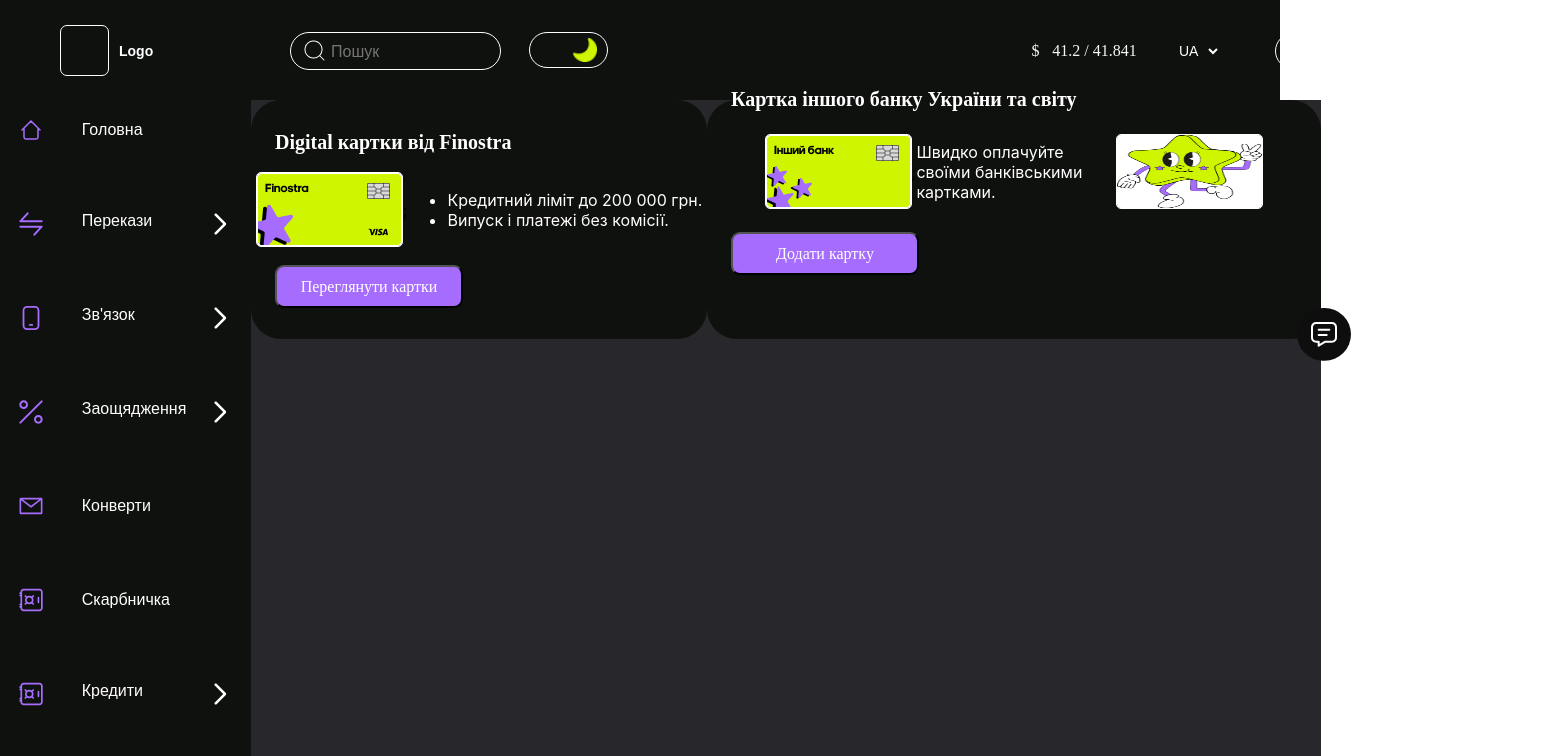
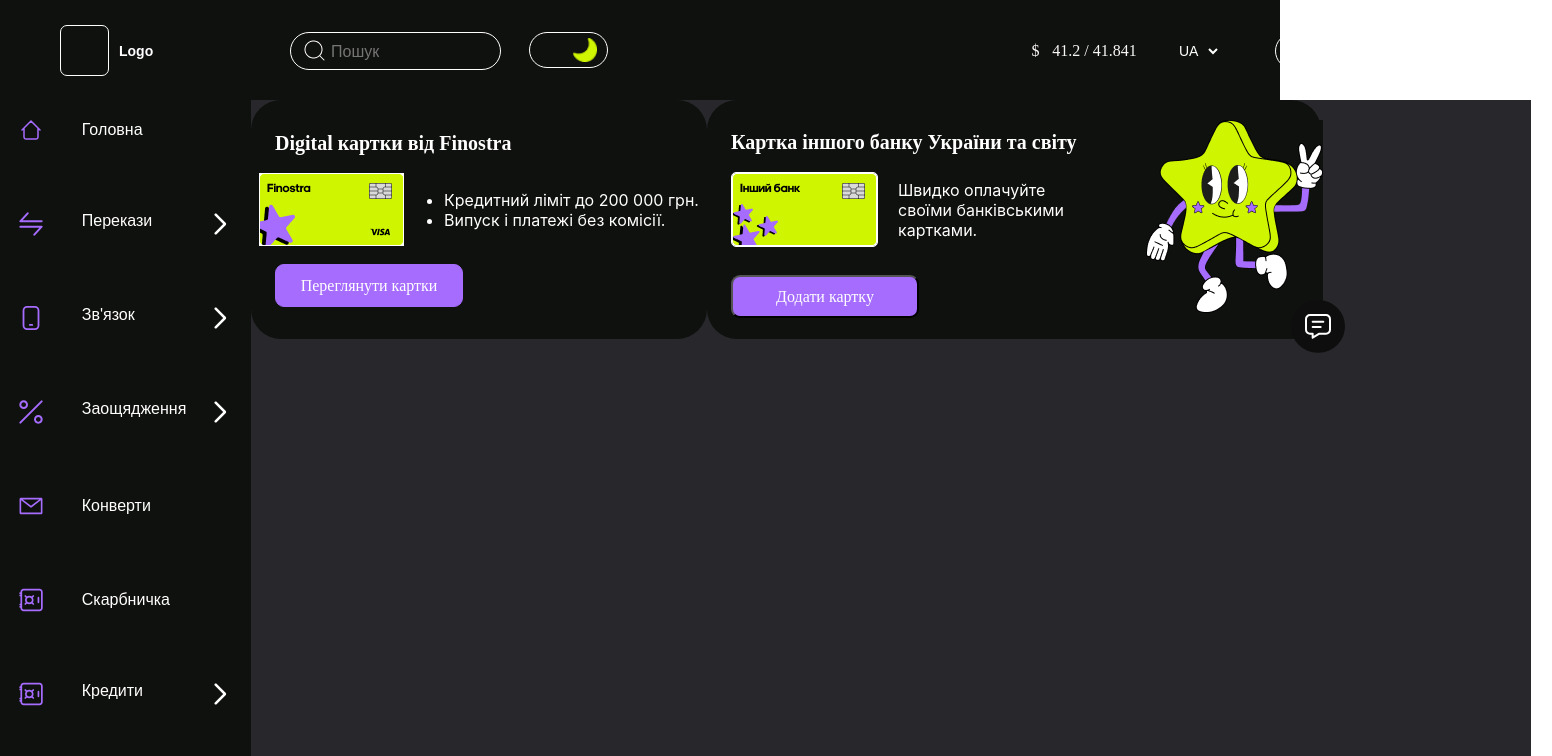
Before and after one commit to kvintyuk1/Finostra, a React (Create React App) app in the folder finostrafrontend/: page / in a window 1280 px wide. Shown: the top 756 px of the page, 1552 px wide, since content can reach past the window. Built offline with nearby package versions, Linux system fonts and the light colour scheme.

Commit message:
зробила темну та свiтлу теми у картках CardAnotherBank, DigitalBankCard. Прошлий раз в проект додала файл .gitignore з node_modules. Вона у нас усiх вже є в проектах.

```diff
--- a/finostrafrontend/src/components/CardAnotherBank/CardAnotherBank.jsx
+++ b/finostrafrontend/src/components/CardAnotherBank/CardAnotherBank.jsx
@@ -1,22 +1,20 @@
 import React from "react";
 import styles from "./cardAnotherBank.module.css";
 
-function CardAnotherBank() {
+function CardAnotherBank({ isDarkMode }) {
     return (
+        <div className={`${isDarkMode ? `${styles.dark_mode}` : `${styles.light_mode}`}`}>
             <div className={styles.container}>
                 <div className={styles.title}>
                     <span>Картка іншого банку України та світу</span>
                 </div>
                 <div className={styles.info}>
-                <img src="./img/anotherCard.jpg"/>;
+                    <img src="./img/anotherCard.jpg"/>
                     <div>Швидко оплачуйте своїми банківськими картками.</div>
-                <img src="./img/star 3.jpg" className={styles.star}/>
                 </div>
                 <div className={styles.button}>
                     <button>Додати картку</button>
                 </div>
-            <div className={styles.tab_message}>
-                <img src="icons/tabler_message.svg" />
             </div>
         </div>
     )
--- a/finostrafrontend/src/components/CardAnotherBank/cardAnotherBank.module.css
+++ b/finostrafrontend/src/components/CardAnotherBank/cardAnotherBank.module.css
@@ -5,11 +5,17 @@
     gap: 23px;
     width: 614px;
     height: 239px;
+    border-radius: 30px;
+}
+.dark_mode .container {
     background-color: #0F110E;
-    border-radius: 30px;
+}
+.light_mode .container {
+    background-color: #FFF;
 }
 .title {
     position: relative;
+    top: 5px;
     left: 3vh;
     width: 350px;
     color: white;
@@ -17,26 +23,41 @@
     font-weight: 700;
     font-size: 20px;
 }
+.dark_mode .title {
+    color: white;
+}
+.light_mode .title {
+    color: #000;
+}
 .info {
     display: flex;
-    justify-content: center;
+    justify-content: start;
     align-items: center;
+    position: relative;
+    left: 3vh;
 }
 .info img {
     width: 145px;
     height: 73px;
     border-radius: 5px;
     border: 1px solid white;
+    margin-right: 20px;
 }
 .info div {
     display: flex;
     color: white;
     width: 200px;
 }
+.dark_mode .info div {
+    color: white;
+}
+.light_mode .info div {
+    color: #000;
+}
 .star {
     width: 177px;
     height: 193px;
-    background-color: #0F110E;
+
 }
 .container button {
     display: flex;
@@ -54,13 +75,6 @@
 }
 .button {
     position: relative;
+    top: 5px;
     left: 3vh;
 }
-.tab_message img {
-    display: flex;
-    align-items: center;
-    justify-content: left;
-    position: relative;
-    top: 10px;
-    right: -590px;
-}
--- a/finostrafrontend/src/components/DigitalBankCard/DigitalBankCard.jsx
+++ b/finostrafrontend/src/components/DigitalBankCard/DigitalBankCard.jsx
@@ -1,18 +1,16 @@
 import React from "react";
-import styles from "./darkDigitalBankCard.module.css";
-//import lightStyles from "./lightDigitalBankCard.module.css";
-//import darkStyles from "./darkDigitalBankCard.module.css";
+import styles from "./digitalBankCard.module.css";
 
-function DigitalBankCard() {
-   // const styles = theme === 'light' ? lightStyles : darkStyles;
+function DigitalBankCard({ isDarkMode }) {
+
     return (
+        <div className={`${isDarkMode ? `${styles.dark_mode}` : `${styles.light_mode}`}`}>
             <div className={styles.container}>
-
                 <div className={styles.title}>
                     <span>Digital картки від Finostra</span>
                 </div>
                 <div className={styles.info}>
-                <img src="./img/finostra_card.jpg"/>;
+                    <img src="./img/finostra_card.jpg"/>
                     <ul>
                         <li>Кредитний ліміт до 200 000 грн.</li>
                         <li> Випуск і платежі без комісії.</li>
@@ -22,6 +20,8 @@
                     <button>Переглянути картки</button>
                 </div>
             </div>
+
+        </div>
     )
 }
 
--- a/finostrafrontend/src/components/DigitalBankCard/darkDigitalBankCard.module.css
+++ /dev/null
@@ -1,52 +0,0 @@
-.container {
-    display: flex;
-    justify-content: center;
-    flex-direction: column;
-    gap: 23px;
-    width: 456px;
-    height: 239px;
-    background-color: #0F110E;
-    border-radius: 30px;
-}
-.title {
-    position: relative;
-    top: 5px;
-    left: 3vh;
-    color: white;
-    font-family: "Century Gothic";
-    font-weight: 700;
-    font-size: 20px;
-}
-.info {
-    display: flex;
-    justify-content: center;
-    align-items: center;
-}
-.info img {
-    width: 145px;
-    height: 73px;
-    border-radius: 5px;
-    border: 1px solid white;
-}
-.info ul {
-    color: white;
-}
-.container button {
-    display: flex;
-    align-self: flex-start;
-    align-items: center;
-    justify-content: center;
-    background-color: #A66CFE;
-    font-family: adineue PRO;
-    font-size: 16px;
-    font-weight: 400;
-    border-radius: 9px;
-    width: 188px;
-    height: 43px;
-    color: white;
-}
-.button {
-    position: relative;
-    left: 3vh;
-    bottom: 5px;
-}
--- a/finostrafrontend/src/components/DigitalBankCard/lightDigitalBankCard.module.css
+++ b/finostrafrontend/src/components/DigitalBankCard/digitalBankCard.module.css
@@ -5,30 +5,37 @@
     gap: 23px;
     width: 456px;
     height: 239px;
+    border-radius: 30px;
+}
+.dark_mode .container {
+    background-color: #0F110E;
+}
+.light_mode .container {
     background-color: #FFF;
-    border-radius: 30px;
 }
 .title {
     position: relative;
     top: 5px;
     left: 3vh;
-    color: #000;
     font-family: "Century Gothic";
     font-weight: 700;
     font-size: 20px;
 }
+.dark_mode .title {
+    color: white;
+}
+.light_mode .title {
+    color: #000;
+}
 .info {
     display: flex;
     justify-content: center;
-     align-items: center;
+    align-items: center;
 }
-.info img {
-    width: 145px;
-    height: 73px;
-    border-radius: 5px;
-    border: 1px solid white;
+.dark_mode .info ul {
+    color: white;
 }
-.info ul {
+.light_mode .info ul {
     color: #000;
 }
 .container button {
@@ -37,6 +44,7 @@
     align-items: center;
     justify-content: center;
     background-color: #A66CFE;
+    border: 1px solid #A66CFE;
     font-family: adineue PRO;
     font-size: 16px;
     font-weight: 400;
@@ -45,8 +53,9 @@
     height: 43px;
     color: white;
 }
+
 .button {
-   position: relative;
+    position: relative;
     left: 3vh;
     bottom: 5px;
 }
--- a/finostrafrontend/src/components/main/Main.jsx
+++ b/finostrafrontend/src/components/main/Main.jsx
@@ -27,14 +27,21 @@
                 handleLanguageChange={handleLanguageChange}
             />
             <div className={styles.wrapper_main}>
-                <Sidebar />
+                <Sidebar/>
                 <main className={styles.main_v_3}>
-                    <DigitalBankCard />
-                    <CardAnotherBank />
+                    <DigitalBankCard isDarkMode={isDarkMode}/>
+                    <CardAnotherBank isDarkMode={isDarkMode}/>
+                    <div>
+                        <img src="./img/star 3.png" className={styles.star}/>
+                    </div>
+                    <div>
+                        <img className={styles.tab_message} src="./icons/tabler_message.svg"/>
+                    </div>
                 </main>
+
             </div>
 
-            <Footer isDarkMode={isDarkMode} />
+            <Footer isDarkMode={isDarkMode}/>
         </div>
     );
 };
--- a/finostrafrontend/src/components/main/Main.module.css
+++ b/finostrafrontend/src/components/main/Main.module.css
@@ -5,10 +5,6 @@
     background: #28282C;
 }
 
-.wrapper_main {
-    display: flex;
-    flex: 1;
-}
 .light_mode .main_v_3 {
     background-color: #EAEAEA;
 
@@ -18,3 +14,24 @@
     background-color: #28282C;
 
 }
+
+.wrapper_main {
+    display: flex;
+    flex: 1;
+}
+.star {
+    position: relative;
+    top: 20px;
+    right: 175px;
+}
+.dark_mode .star {
+    background-color: #0F110E;
+}
+.light_mode .star {
+    background-color: #FFF;
+}
+.tab_message {
+    position: relative;
+    top: 200px;
+    right: 207px;
+}
```
Also changed, not shown: finostrafrontend/public/img/star 3.png (added). Lines whose indentation alone changed are shown as unchanged.
